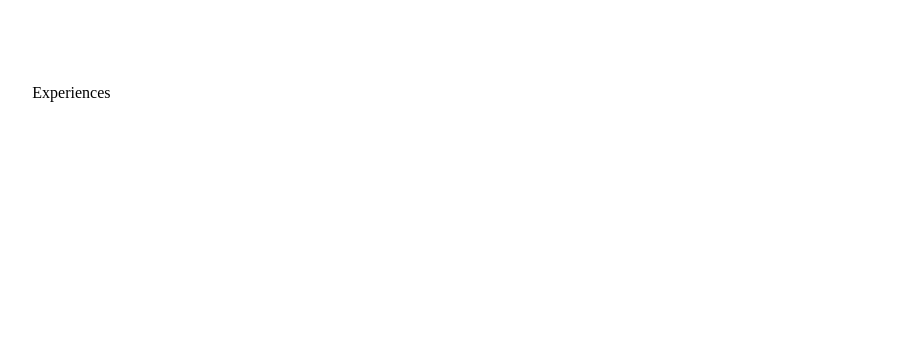
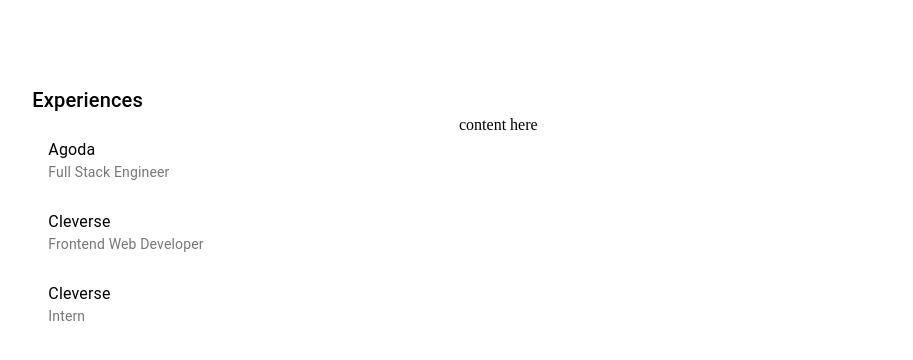
Before and after one commit to chinatip/chinatip.github.io, a React (Create React App) app: page / in a window 1280 px wide. Shown: the part 248-608 px from the top of the page, without its empty margins (181-1094 px from the left). Built offline with nearby package versions, Linux system fonts and the light colour scheme.

Commit message:
Add experiences layout and breakpoints

```diff
--- a/src/components/Experiences/Experiences.tsx
+++ b/src/components/Experiences/Experiences.tsx
@@ -1,15 +1,46 @@
+import { Grid, Hidden, ListItem, ListItemText, Typography } from '@material-ui/core';
 import styled from 'styled-components';
 import { Experience } from '../../models/Data';
+import { List } from '@material-ui/core';
 
-
-const Wrapper = styled.div`
+const Wrapper = styled(Grid)`
     padding: 20px 0;
 `;
 
+
 const Experiences = (props: Experience[]) => {
+    const renderRow = (row: Experience, i: number) => (
+        <ListItem key={i}>
+            <ListItemText primary={row.company} secondary={row.position} />
+        </ListItem>
+    );
+
+    const renderTable = () => (
+        <>
+            <Hidden mdUp>
+                smup
+            </Hidden>
+            <Hidden smDown>
+                <Grid container xs={12}>
+                    <Grid item sm={6}>
+                        <List>
+                            {Object.values(props).map((e, i) => renderRow(e, i))}
+                        </List>
+                    </Grid>
+                    <Grid item sm={6}>
+                        content here
+                    </Grid>
+                </Grid>
+            </Hidden>
+        </>
+    );
+
     return (
-        <Wrapper>
-            Experiences
+        <Wrapper item container>
+            <Typography variant="h6">
+                Experiences
+            </Typography>
+            {renderTable()}
         </Wrapper>
     );
 };
--- a/src/utils/DataMapper.ts
+++ b/src/utils/DataMapper.ts
@@ -1,5 +1,5 @@
 import data from '../data.json';
-import { Data } from '../models/Data';
+import { Data } from './../models/Data.d';
 
 export const getData = (): Data => {
     return {
```
Also changed, not shown: src/components/common/DetailTable.tsx (deleted, +0 -11 lines).
